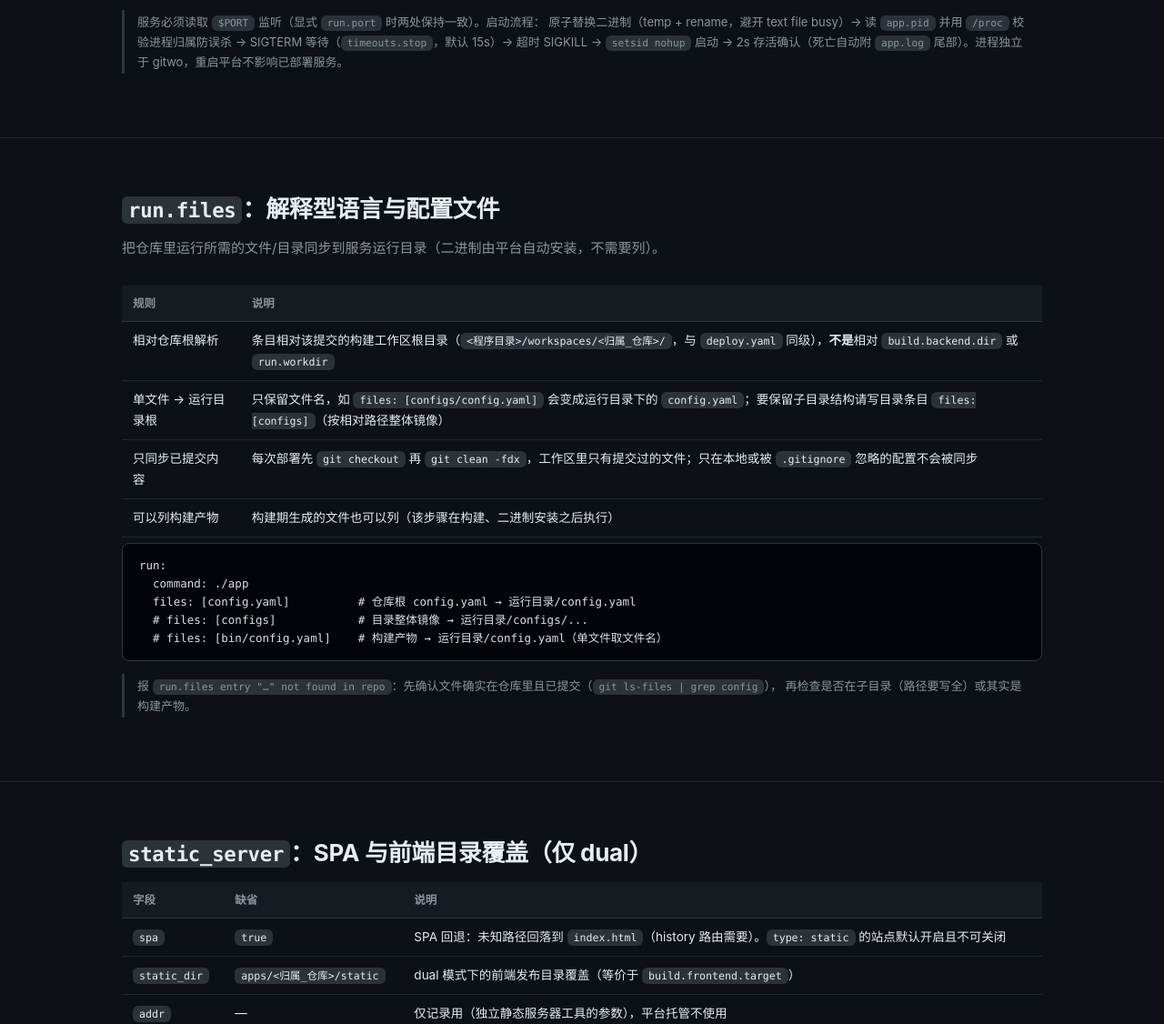
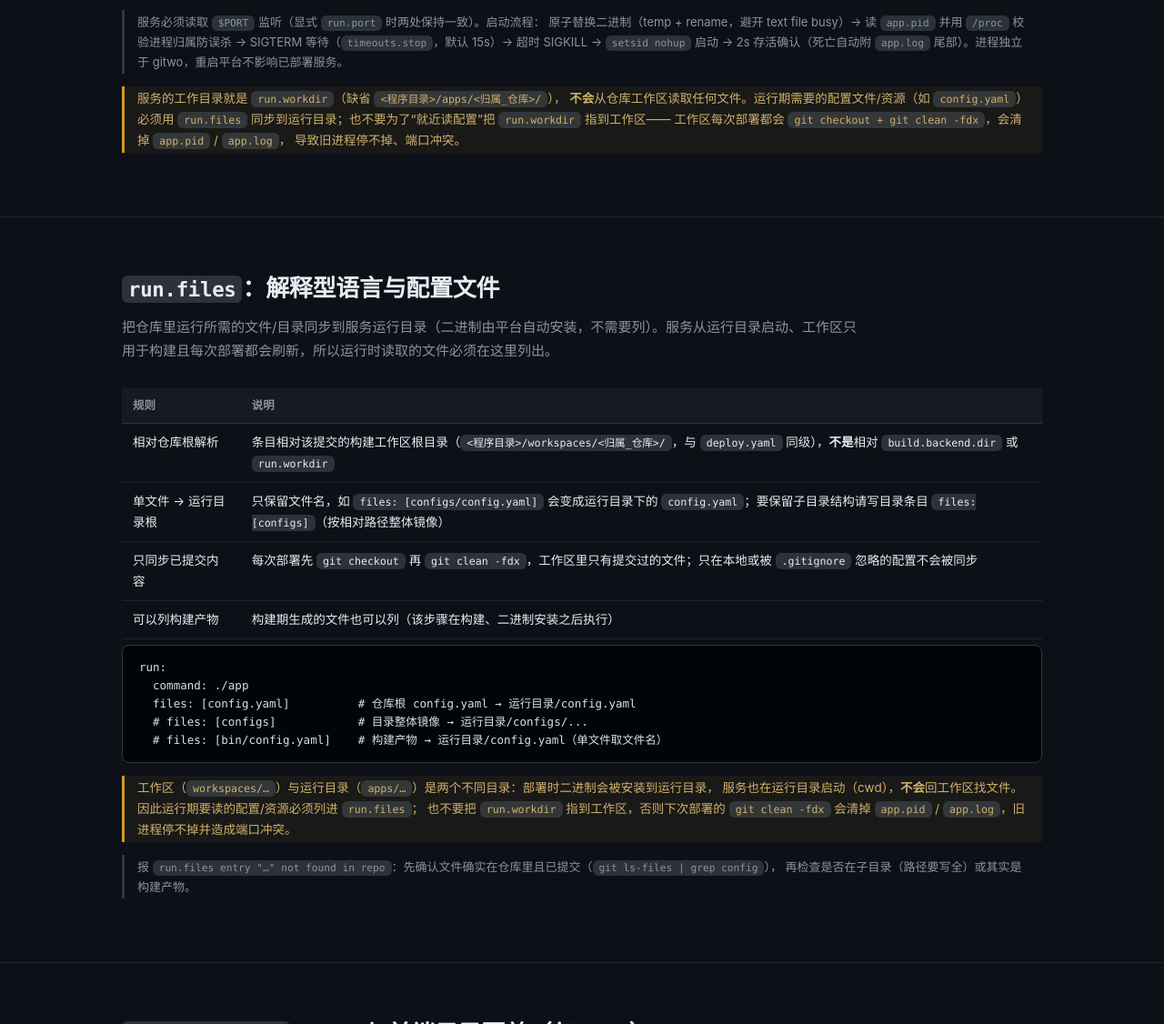
Before and after one commit to flairamos/gitwo, a plain HTML site: page docs/deploy-yaml.html in a window 1280 px wide. Shown: the part 2983-4109 px from the top of the page at 91% size. Drawn offline with Linux system fonts and the light colour scheme.

Commit message:
docs: 补充运行目录 vs 工作区说明——运行时配置必须用 run.files 同步，勿把 run.workdir 指向工作区

```diff
--- a/docs/deploy-yaml.html
+++ b/docs/deploy-yaml.html
@@ -131,11 +131,18 @@ run:
     SIGTERM 等待（<code>timeouts.stop</code>，默认 15s）→ 超时 SIGKILL → <code>setsid nohup</code> 启动 →
     2s 存活确认（死亡自动附 <code>app.log</code> 尾部）。进程独立于 gitwo，重启平台不影响已部署服务。
   </div>
+  <div class="warn">
+    服务的工作目录就是 <code>run.workdir</code>（缺省 <code>&lt;程序目录&gt;/apps/&lt;归属_仓库&gt;/</code>），
+    <b>不会</b>从仓库工作区读取任何文件。运行期需要的配置文件/资源（如 <code>config.yaml</code>）必须用
+    <code>run.files</code> 同步到运行目录；也不要为了“就近读配置”把 <code>run.workdir</code> 指到工作区——
+    工作区每次部署都会 <code>git checkout + git clean -fdx</code>，会清掉 <code>app.pid</code> / <code>app.log</code>，
+    导致旧进程停不掉、端口冲突。
+  </div>
 </div></section>
 
 <section id="files"><div class="wrap">
   <h2><code>run.files</code>：解释型语言与配置文件</h2>
-  <p class="sub">把仓库里运行所需的文件/目录同步到服务运行目录（二进制由平台自动安装，不需要列）。</p>
+  <p class="sub">把仓库里运行所需的文件/目录同步到服务运行目录（二进制由平台自动安装，不需要列）。服务从运行目录启动、工作区只用于构建且每次部署都会刷新，所以运行时读取的文件必须在这里列出。</p>
   <table>
     <thead><tr><th>规则</th><th>说明</th></tr></thead>
     <tbody>
@@ -150,6 +157,12 @@ run:
   files: [config.yaml]          # 仓库根 config.yaml → 运行目录/config.yaml
   # files: [configs]            # 目录整体镜像 → 运行目录/configs/...
   # files: [bin/config.yaml]    # 构建产物 → 运行目录/config.yaml（单文件取文件名）</code></pre>
+  <div class="warn">
+    工作区（<code>workspaces/…</code>）与运行目录（<code>apps/…</code>）是两个不同目录：部署时二进制会被安装到运行目录，
+    服务也在运行目录启动（cwd），<b>不会</b>回工作区找文件。因此运行期要读的配置/资源必须列进 <code>run.files</code>；
+    也不要把 <code>run.workdir</code> 指到工作区，否则下次部署的 <code>git clean -fdx</code> 会清掉
+    <code>app.pid</code> / <code>app.log</code>，旧进程停不掉并造成端口冲突。
+  </div>
   <div class="note">
     报 <code>run.files entry "…" not found in repo</code>：先确认文件确实在仓库里且已提交（<code>git ls-files | grep config</code>），
     再检查是否在子目录（路径要写全）或其实是构建产物。
```
Also changed, not shown: docs/faq.html (+1 -0 lines), 1 other file.
